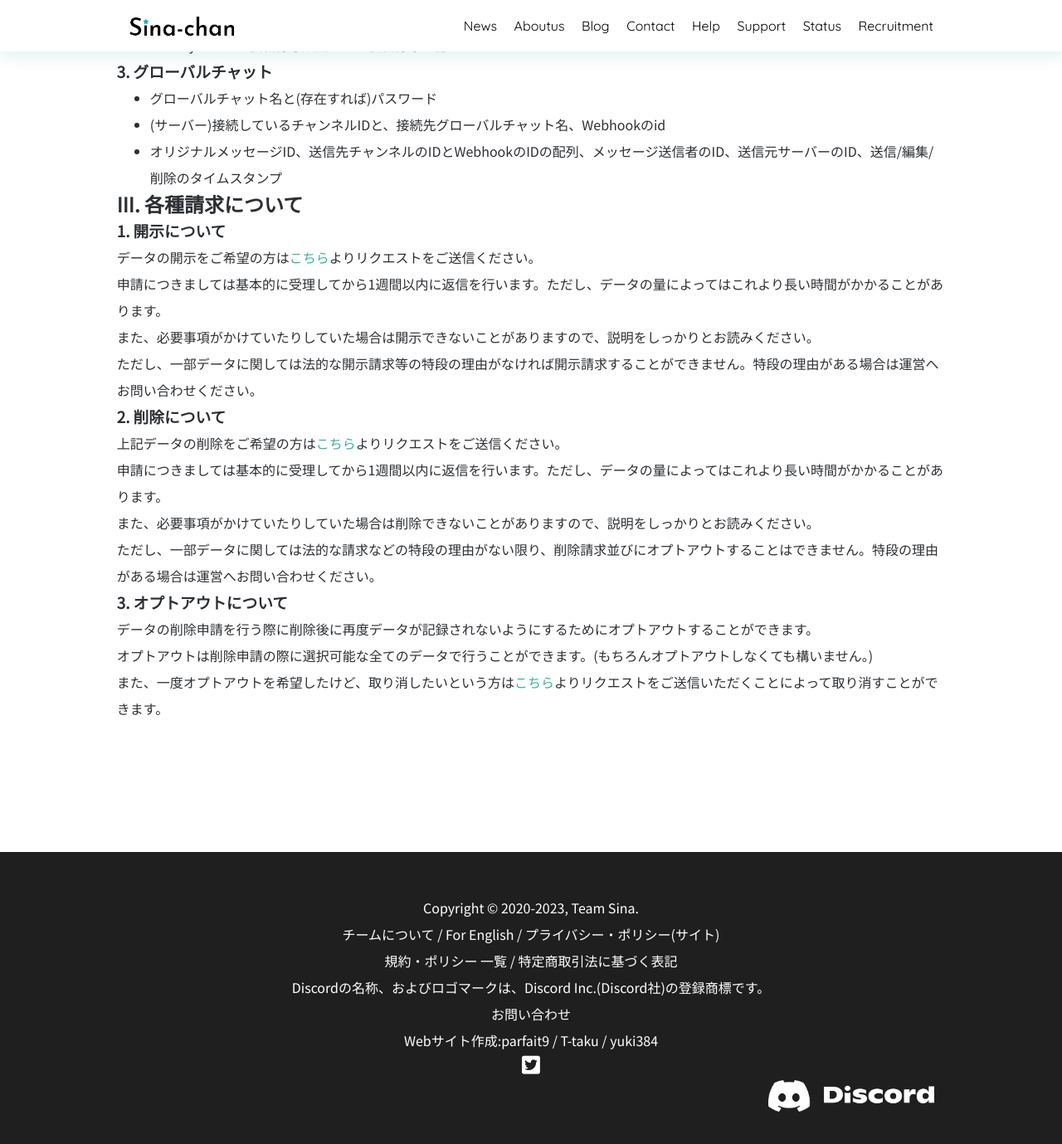
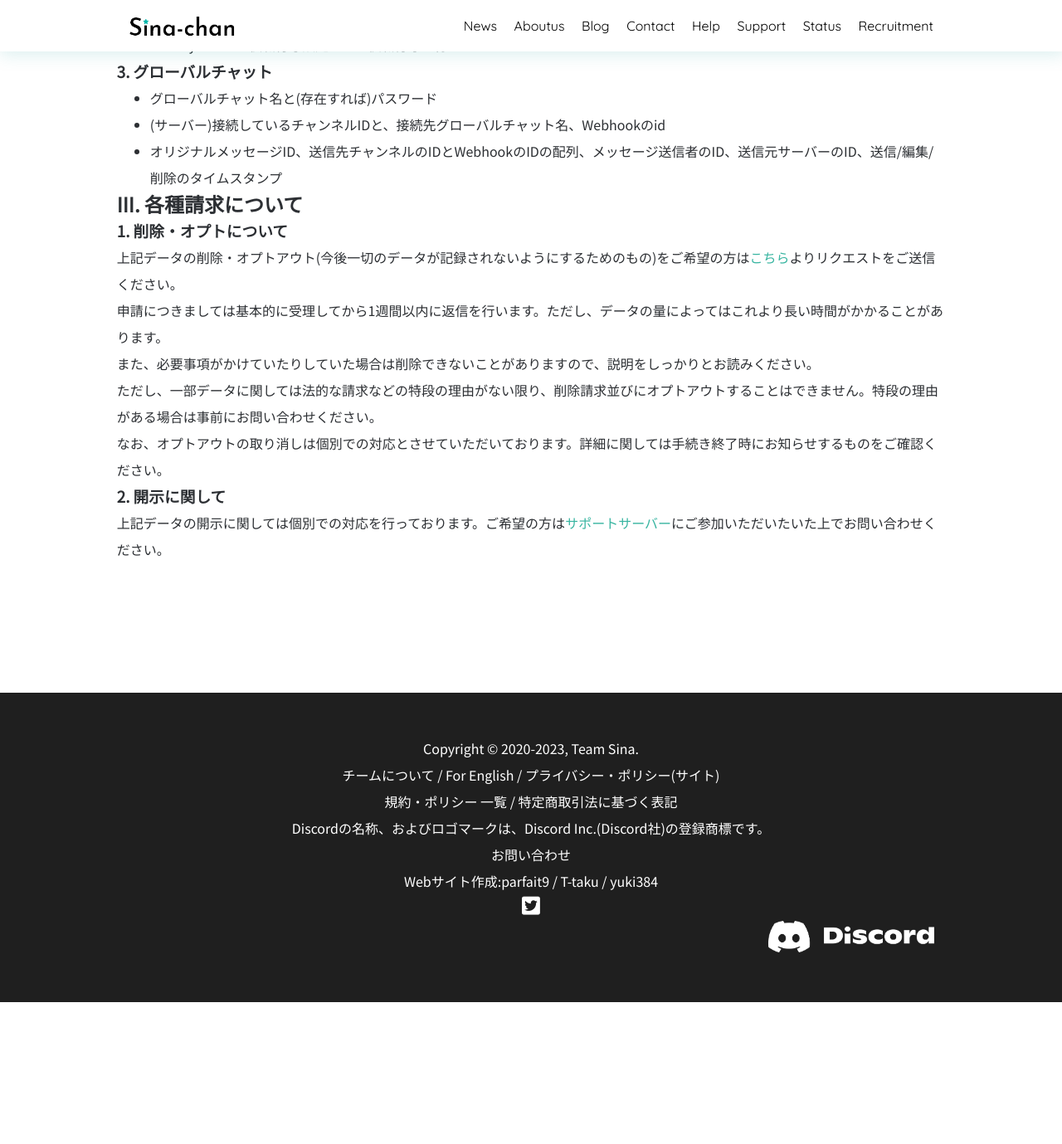
Before and after one commit to SinaKitagami/sinakitagami.github.io, a Jekyll site: the page built from _posts/legal/2023-06-28-bot-privacy-policy.md, in a window 1280 px wide and 1400 px high, scrolled down 2636 px. Shown: the top 1379 px of the window at 83% size. Built offline with Jekyll 4.4.1, drawn with Linux system fonts in a browser that asks for light colours; nearby versions of some CDN libraries; a script that is not in the unit is left out; after the commit the page ends 3844 px from its top, so only the background shows below that; some of the changed text lies outside the part shown.

Commit message:
Update 2023-06-28-bot-privacy-policy.md

```diff
--- a/_posts/legal/2023-06-28-bot-privacy-policy.md
+++ b/_posts/legal/2023-06-28-bot-privacy-policy.md
@@ -74,15 +74,10 @@ categories:
 
 ## III. 各種請求について
 
-### 1. 開示について
+### 1. 削除・オプトについて
 
-データの開示をご希望の方は<a href="https://forms.gle/8S1tixm3eEpo8sgU8" class="a-orange">こちら</a>よりリクエストをご送信ください。<br>申請につきましては基本的に受理してから1週間以内に返信を行います。ただし、データの量によってはこれより長い時間がかかることがあります。<br>また、必要事項がかけていたりしていた場合は開示できないことがありますので、説明をしっかりとお読みください。<br>ただし、一部データに関しては法的な開示請求等の特段の理由がなければ開示請求することができません。特段の理由がある場合は運営へお問い合わせください。
+上記データの削除・オプトアウト(今後一切のデータが記録されないようにするためのもの)をご希望の方は<a href="https://forms.gle/nmVP2Ry8w71eCuws5" class="a-orange">こちら</a>よりリクエストをご送信ください。<br>申請につきましては基本的に受理してから1週間以内に返信を行います。ただし、データの量によってはこれより長い時間がかかることがあります。<br>また、必要事項がかけていたりしていた場合は削除できないことがありますので、説明をしっかりとお読みください。<br>ただし、一部データに関しては法的な請求などの特段の理由がない限り、削除請求並びにオプトアウトすることはできません。特段の理由がある場合は事前にお問い合わせください。<br>なお、オプトアウトの取り消しは個別での対応とさせていただいております。詳細に関しては手続き終了時にお知らせするものをご確認ください。
 
-### 2. 削除について
+### 2. 開示に関して
 
-上記データの削除をご希望の方は<a href="https://forms.gle/nmVP2Ry8w71eCuws5" class="a-orange">こちら</a>よりリクエストをご送信ください。<br>申請につきましては基本的に受理してから1週間以内に返信を行います。ただし、データの量によってはこれより長い時間がかかることがあります。<br>また、必要事項がかけていたりしていた場合は削除できないことがありますので、説明をしっかりとお読みください。<br>ただし、一部データに関しては法的な請求などの特段の理由がない限り、削除請求並びにオプトアウトすることはできません。特段の理由がある場合は運営へお問い合わせください。
-
-### 3. オプトアウトについて
-
-データの削除申請を行う際に削除後に再度データが記録されないようにするためにオプトアウトすることができます。<br>
-オプトアウトは削除申請の際に選択可能な全てのデータで行うことができます。(もちろんオプトアウトしなくても構いません。)<br>また、一度オプトアウトを希望したけど、取り消したいという方は<a href="https://forms.gle/zLgyecUc8aHFR8R78" class="a-orange">こちら</a>よりリクエストをご送信いただくことによって取り消すことができます。
+上記データの開示に関しては個別での対応を行っております。ご希望の方は<a href="{{site.url}}/discord" class="a-orange">サポートサーバー</a>にご参加いただいたいた上でお問い合わせください。
```
Also changed, not shown: other parts of _posts/legal/2023-06-28-bot-privacy-policy.md (+2 -2 lines).
